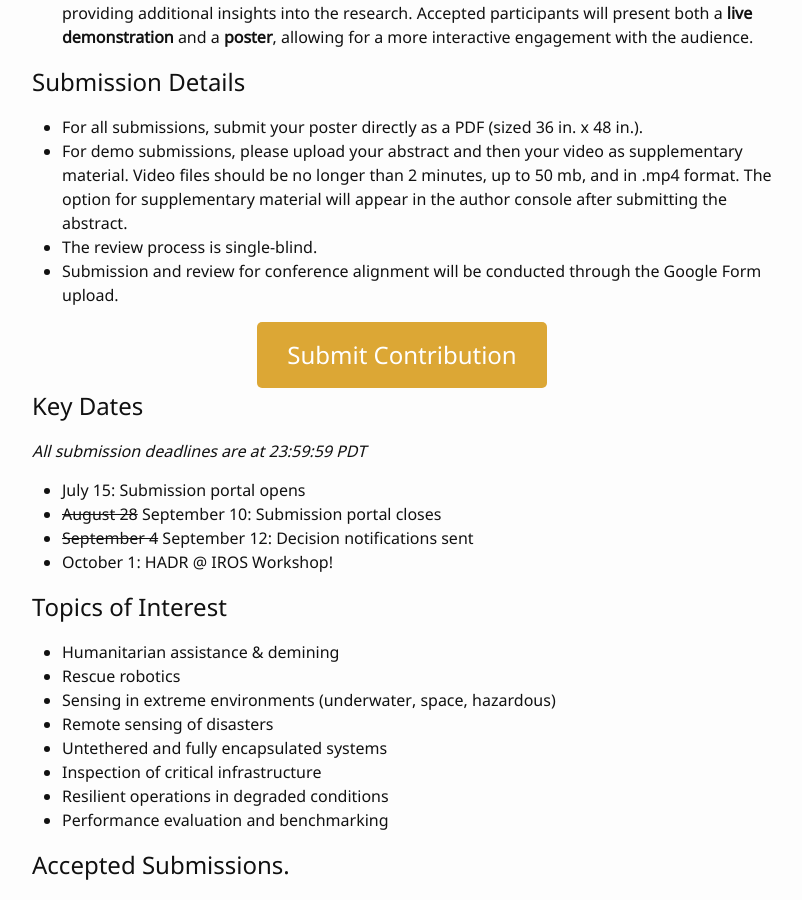
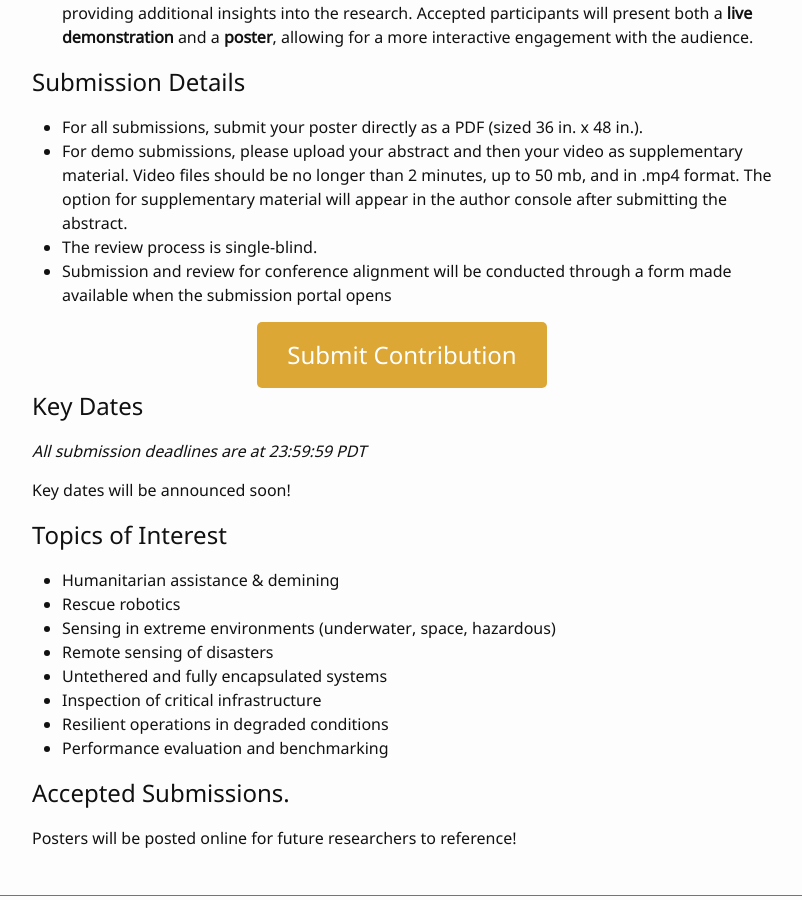
Before and after one commit to hadr-robotics/icra2027, a Jekyll site: the page built from 2-contributing.md, in a window 1280 px wide and 900 px high, scrolled down 400 px. Shown: the whole window, without its empty margins (238-1040 px from the left). Built offline with Jekyll 4.4.1, drawn with Linux system fonts in a browser that asks for light colours.

Commit message:
Update 2-contributing.md

```diff
--- a/2-contributing.md
+++ b/2-contributing.md
@@ -16,10 +16,10 @@ We are pleased to offer two different ways for participants to present their wor
 - For all submissions, submit your poster directly as a PDF (sized 36 in. x 48 in.).
 - For demo submissions, please upload your abstract and then your video as supplementary material. Video files should be no longer than 2 minutes, up to 50 mb, and in .mp4 format. The option for supplementary material will appear in the author console after submitting the abstract.
 - The review process is single-blind.
-- Submission and review for conference alignment will be conducted through the Google Form upload.
+- Submission and review for conference alignment will be conducted through a form made available when the submission portal opens
 
 <div style="text-align: center;">
-  <a href="https://forms.gle/CffyH2PRTgqCvxup6" class="button">Submit Contribution</a>
+  <a href="" class="button">Submit Contribution</a>
 </div>
 
 <style>
@@ -50,10 +50,7 @@ We are pleased to offer two different ways for participants to present their wor
 
 *All submission deadlines are at 23:59:59 PDT*
 
-- July 15: Submission portal opens
-- ~~August 28~~ September 10: Submission portal closes
-- ~~September 4~~ September 12: Decision notifications sent
-- October 1: HADR @ IROS Workshop!
+Key dates will be announced soon!
 
 ## Topics of Interest
 - Humanitarian assistance & demining
```
